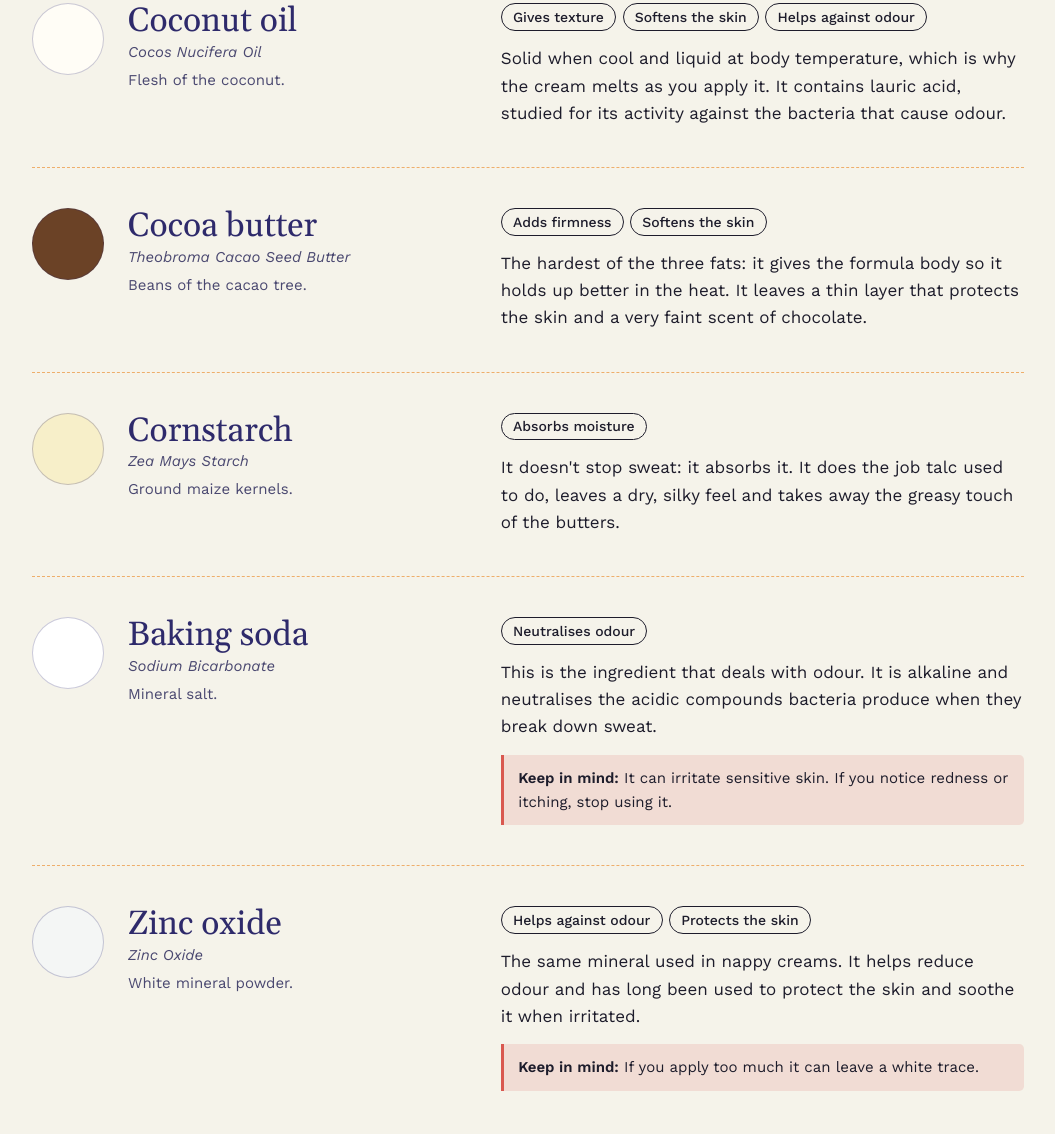
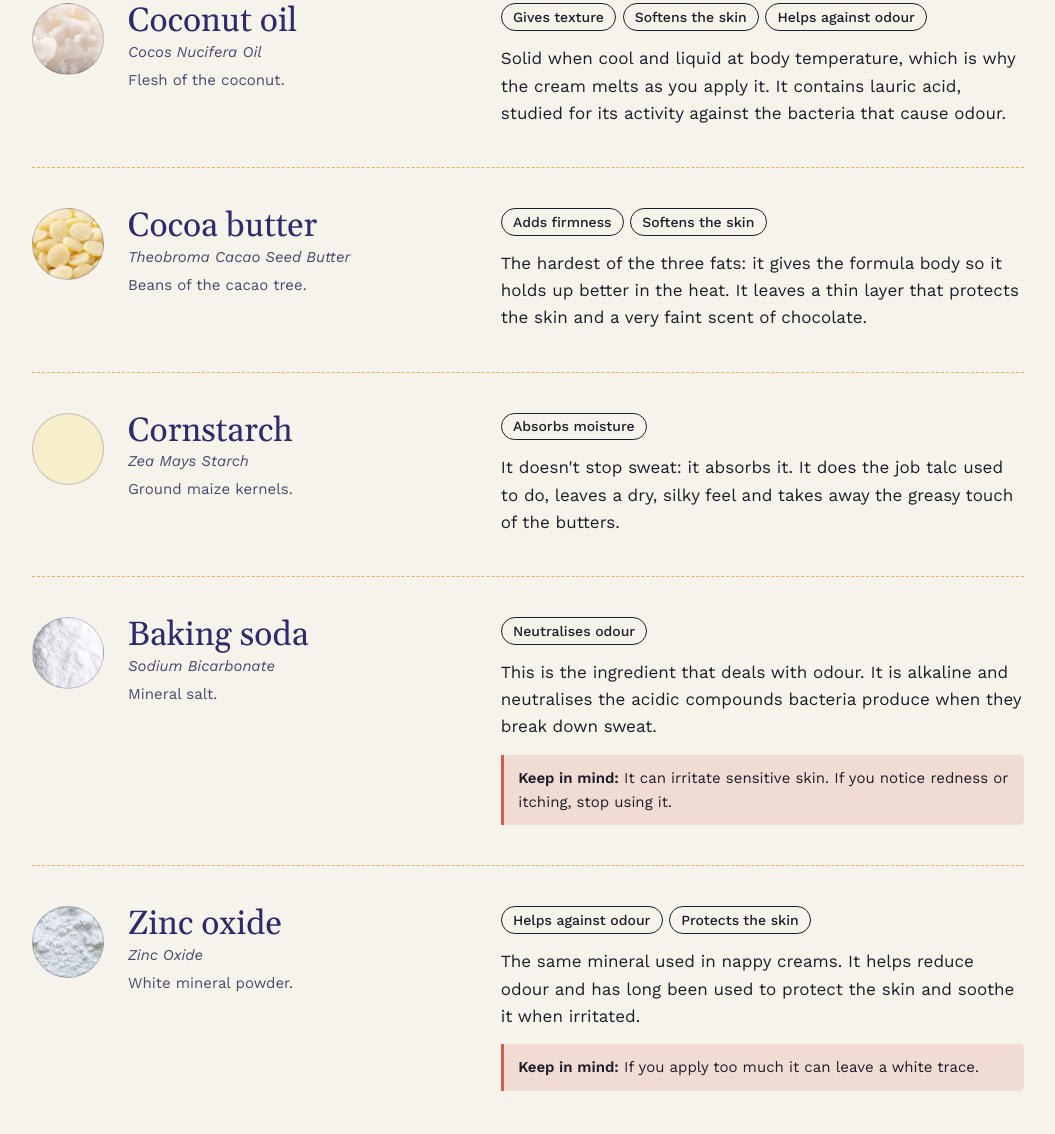
Before and after one commit to afmdev/azoul-workshop, a plain HTML site: page public/index.html in a window 1280 px wide. Shown: the part 1895-3029 px from the top of the page, without its empty margins (112-1167 px from the left). Drawn offline with nearby package versions, Linux system fonts and the light colour scheme.

Commit message:
Base ingredients: product photos inside the round swatches

```diff
--- a/public/index.html
+++ b/public/index.html
@@ -537,6 +537,7 @@ const INGREDIENTES = [
   { id: "menta", tipo: "aroma", familia: "frescos", inci: "Mentha Piperita Oil", fn: ["aroma", "olor", "frescor"] },
   { id: "romero", tipo: "aroma", familia: "frescos", inci: "Rosmarinus Officinalis Leaf Oil", fn: ["aroma", "olor"] },
 ];
+const FOTOS = new Set(["karite", "coco", "cacao", "bicarbonato", "zinc"]); // base ingredients with a product photo in img/base-{id}.webp
 const LAMINAS = {"bergamota": [440, 581], "pomelo": [315, 560], "lavanda": [438, 597], "ylang": [408, 620], "geranio": [402, 620], "cedro": [440, 534], "incienso": [440, 563], "menta": [440, 577], "romero": [440, 573]}; // webp size per oil (public-domain plates, Wikimedia Commons)
 const FAMILIAS = ["citricos", "florales", "amaderados", "frescos"];
 
@@ -897,7 +898,7 @@ function render(lang) {
 
   el("lista-base").innerHTML = base.map((i) => { const x = t.ing[i.id]; return `
     <li class="base-item" id="${i.id}">
-      <div class="muestra" style="background:${i.color}" aria-hidden="true"></div>
+      <div class="muestra" style="background:${i.color}${FOTOS.has(i.id) ? ` url(img/base-${i.id}.webp) center/cover` : ""}" aria-hidden="true"></div>
       <div>
         <h3>${x.n}</h3>
         <p class="inci" lang="la">${i.inci}</p>
```
Also changed, not shown: public/img/base-bicarbonato.webp (added), public/img/base-cacao.webp (added), public/img/base-coco.webp (added), public/img/base-karite.webp (added), public/img/base-zinc.webp (added), 1 other file.
